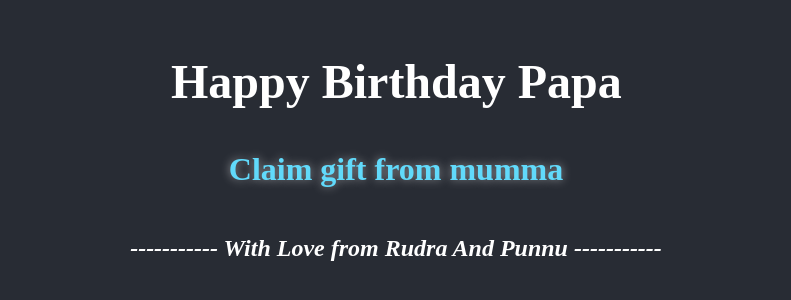
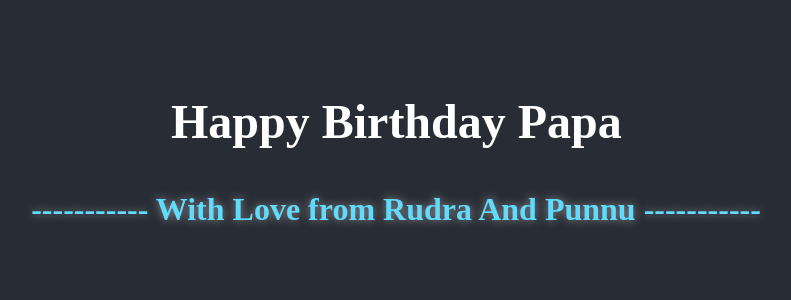
Before and after one commit to Aradhaywjr/Happy-Birthday-Papa, a plain HTML site: page last.html in a window 1280 px wide. Shown: the part 242-542 px from the top of the page, without its empty margins (244-1035 px from the left). Drawn offline with Linux system fonts and the light colour scheme.

Commit message:
Modify birthday message and HTML content
Updated the birthday message and adjusted the HTML structure.

```diff
--- a/last.html
+++ b/last.html
@@ -63,8 +63,7 @@
 </head>
 <body>
     <h1>Happy Birthday Papa</h1>
-    <h2>Claim gift from mumma</h2>
-    <h4>----------- With Love from Rudra And Punnu -----------</h4>
+    <h2>----------- With Love from Rudra And Punnu -----------</h2>
 
 </body>
 </html>
```
